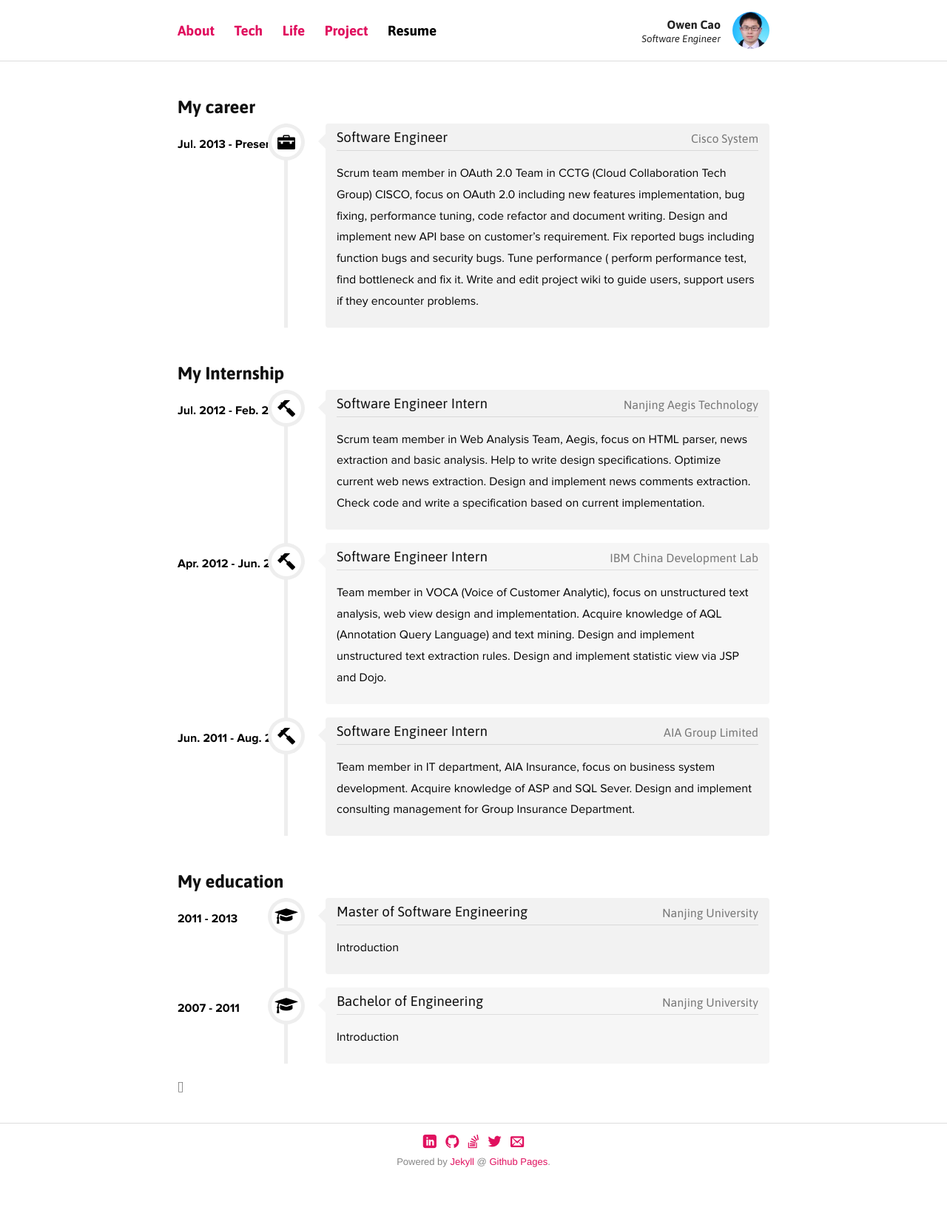
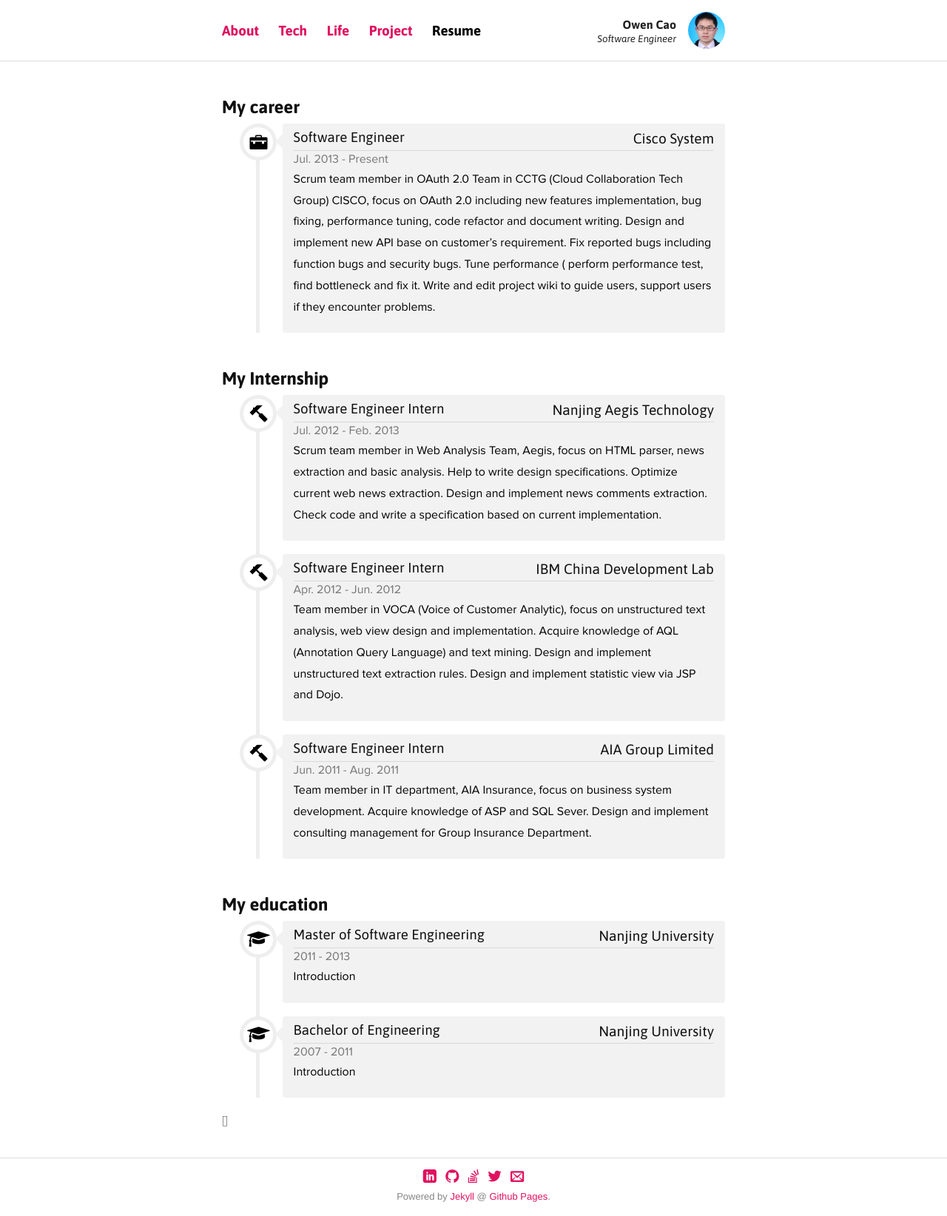
Before and after one commit to cynosure7/cynosure7.github.io, a Jekyll site: the page built from resume/index.html, in a window 1280 px wide. Shown: the whole page at 74% size. Built offline with Jekyll 4.4.1, drawn with Linux system fonts in a browser that asks for light colours; Markdown is read by kramdown in place of the engine named in the settings; before the commit the page ends 1597 px from its top, so only the background shows below that.

Commit message:
resume edit

```diff
--- a/css/resume.css
+++ b/css/resume.css
@@ -1,20 +1,21 @@
 ul{margin:0;padding:0;list-style:none}
+
 .ro-timeline{position:relative}
-.ro-timeline>li
+
 .ro-time{position:absolute;display:block;margin-top:16px}
-.ro-timeline>li
 .ro-time span{display:block;text-align:left;font-size:1rem;font-weight:700;line-height:1.5;color:black}
-.ro-timeline:before{content:'';position:absolute;top:0;bottom:0;width:5px;background:#eee;left:19%;margin-left:-8px}
-.ro-timeline>li
-.ro-icon{position:relative;width:40px;height:40px;font-size:1.5rem;line-height:40px;color:black;-webkit-font-smoothing:antialiased;speak:none;float:left;background:white;border-radius:50%;box-shadow:0 0 0 5px #eee;text-align:center;left:19%;margin:5px 0 0 -25px}
-.ro-timeline>li .ro-label{margin:0 0 18px 25%;background:#f6f6f6;color:black;padding:15px 15px 5px;font-size:1rem;line-height:1.8;position:relative;border-radius:4px}
-.ro-timeline>li:nth-child(odd)
+
+.ro-timeline:before{content:'';position:absolute;top:0;bottom:0;width:5px;background:#eee;left:8%;margin-left:-8px}
+
+.ro-icon{position:relative;width:40px;height:40px;font-size:1.5rem;line-height:40px;color:black;-webkit-font-smoothing:antialiased;speak:none;float:left;background:white;border-radius:50%;box-shadow:0 0 0 5px #eee;text-align:center;left:8%;margin:5px 0 0 -25px}
+
+.ro-label{margin:0 0 18px 12%;background:#f6f6f6;color:black;padding:15px 15px 5px;font-size:1rem;line-height:1.8;position:relative;border-radius:4px}
 .ro-label{background:#f2f2f2}
-.ro-timeline>li
 .ro-label h3{margin:0;margin-top:-8px;padding:0 0 5px 0;line-height:24px;border-bottom:1px solid rgba(0,0,0,0.1)}
-.ro-timeline>li
-.ro-label span{float:right;font-weight:400;font-size:1rem;line-height:27px;color:#777}
-.ro-timeline>li
+.ro-label span{float:right;font-weight:500;font-size:1.2rem;line-height:27px;}
+.ro-label h4{margin:0;margin-top:-8px;padding:5px 0 0 0;font-weight:400;color:#777}
+.ro-label p{margin-top:-2px;}
+
 .ro-label:after{right:100%;border:solid transparent;content:" ";height:0;width:0;position:absolute;pointer-events:none;border-right-color:#f6f6f6;border-width:10px;top:14px}
-.ro-timeline>li:nth-child(odd)
+
 .ro-label:after{border-right-color:#f2f2f2}
--- a/css/site.css
+++ b/css/site.css
@@ -147,7 +147,7 @@ header .logo a, header .logo a:hover {
 }
 
 .inner, pre code, .post > * {
-  max-width: 800px;
+  max-width: 680px;
   margin-left: auto;
   margin-right: auto;
   text-align: left;
--- a/resume/index.html
+++ b/resume/index.html
@@ -8,10 +8,10 @@ category: resume
 			<h2>My career</h2>
 			<ul class="ro-timeline">
 				<li>
-					<div class="ro-time"><span>Jul. 2013 - Present</span></div>
 					<div class="ro-icon icon-briefcase"></div>
 					<div class="ro-label">
 						<h3>Software Engineer<span>Cisco System</span></h3>
+						<h4>Jul. 2013 - Present</h4>
 						<p>Scrum team member in OAuth 2.0 Team in CCTG (Cloud Collaboration Tech Group) CISCO, focus on OAuth 2.0  including new features implementation, bug fixing, performance tuning, code refactor and document writing. Design and implement new API base on customer’s requirement. Fix reported bugs including function bugs and security bugs. Tune performance ( perform performance test, find bottleneck and fix it. Write and edit project wiki to guide users, support users if they encounter problems.</p>
 					</div>
 				</li>
@@ -20,26 +20,26 @@ category: resume
 			<h2>My Internship</h2>
 			<ul class="ro-timeline">
 				<li>
-					<div class="ro-time"><span>Jul. 2012 - Feb. 2013</span></div>
 					<div class="ro-icon icon-hammer"></div>
 					<div class="ro-label">
 						<h3>Software Engineer Intern<span>Nanjing Aegis Technology</span></h3>
+						<h4>Jul. 2012 - Feb. 2013</h4>
 						<p>Scrum team member in Web Analysis Team, Aegis, focus on HTML parser, news extraction and basic analysis. Help to write design specifications. Optimize current web news extraction. Design and implement news comments extraction. Check code and write a specification based on current implementation.</p>
 					</div>
 				</li>
 				<li>
-					<div class="ro-time"><span>Apr. 2012 - Jun. 2012</span></div>
 					<div class="ro-icon icon-hammer"></div>
 					<div class="ro-label">
 						<h3>Software Engineer Intern<span>IBM China Development Lab</span></h3>
+						<h4>Apr. 2012 - Jun. 2012</h4>
 						<p>Team member in VOCA (Voice of Customer Analytic), focus on unstructured text analysis, web view design and implementation. Acquire knowledge of AQL (Annotation Query Language) and text mining. Design and implement unstructured text extraction rules. Design and implement statistic view via JSP and Dojo.</p>
 					</div>
 				</li>
 				<li>
-					<div class="ro-time"><span>Jun. 2011 - Aug. 2011</span></div>
 					<div class="ro-icon icon-hammer"></div>
 					<div class="ro-label">
 						<h3>Software Engineer Intern<span>AIA Group Limited</span></h3>
+						<h4>Jun. 2011 - Aug. 2011</h4>
 						<p>Team member in IT department, AIA Insurance, focus on business system development. Acquire knowledge of ASP and SQL Sever. Design and implement consulting management for Group Insurance Department.</p>
 					</div>
 				</li>
@@ -48,18 +48,18 @@ category: resume
 			<h2>My education</h2>
 			<ul class="ro-timeline">
 				<li>
-					<div class="ro-time"><span>2011 - 2013</span></div>
 					<div class="ro-icon icon-graduation-cap"></div>
 					<div class="ro-label">
 						<h3>Master of Software Engineering<span>Nanjing University</span></h3>
+						<h4>2011 - 2013</h4>
 						<p>Introduction</p>
 					</div>
 				</li>
 				<li>
-					<div class="ro-time"><span>2007 - 2011</span></div>
 					<div class="ro-icon icon-graduation-cap"></div>
 					<div class="ro-label">
 						<h3>Bachelor of Engineering<span>Nanjing University</span></h3>
+						<h4>2007 - 2011</h4>
 						<p>Introduction</p>
 					</div>
 				</li>
```
